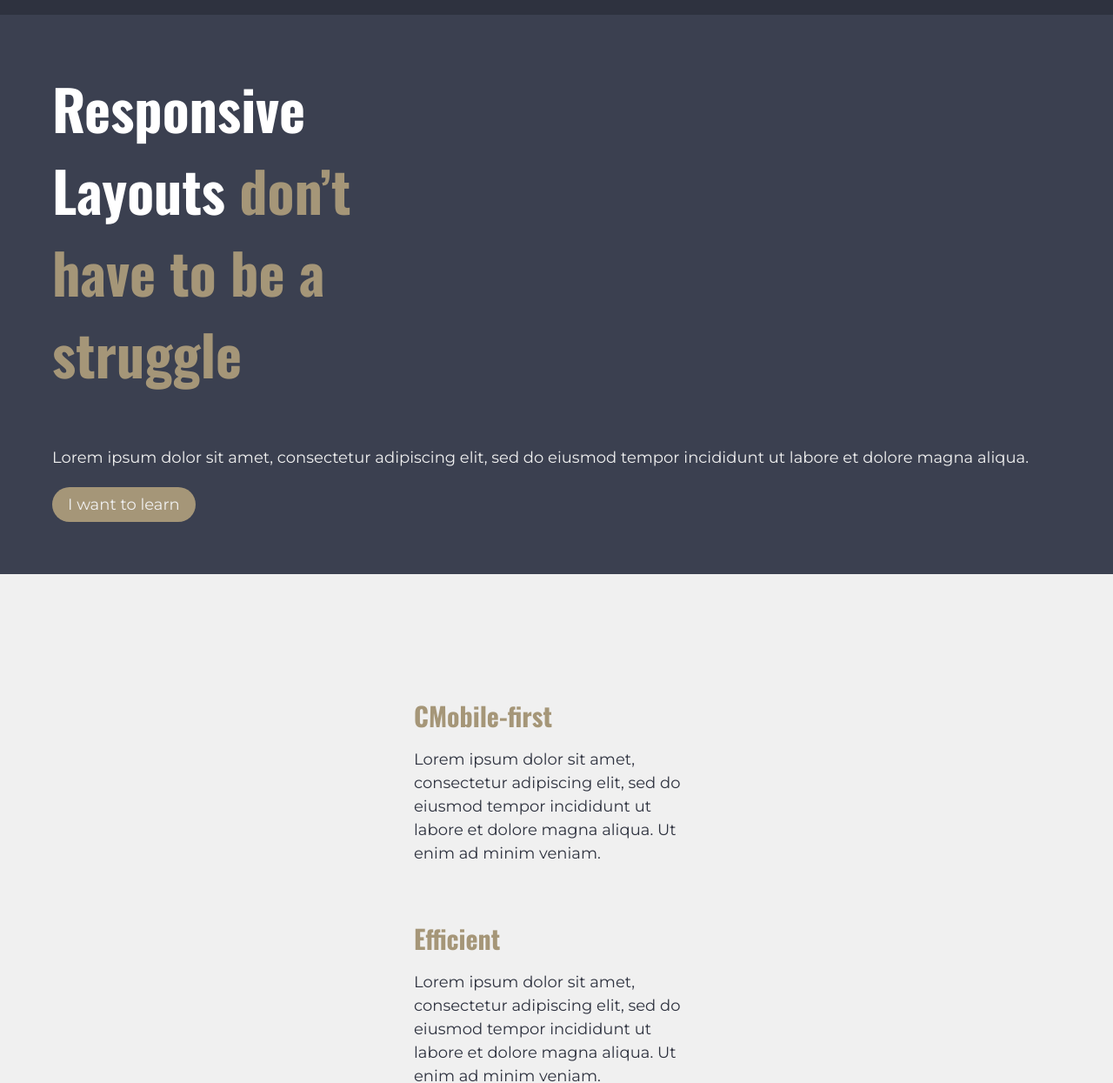
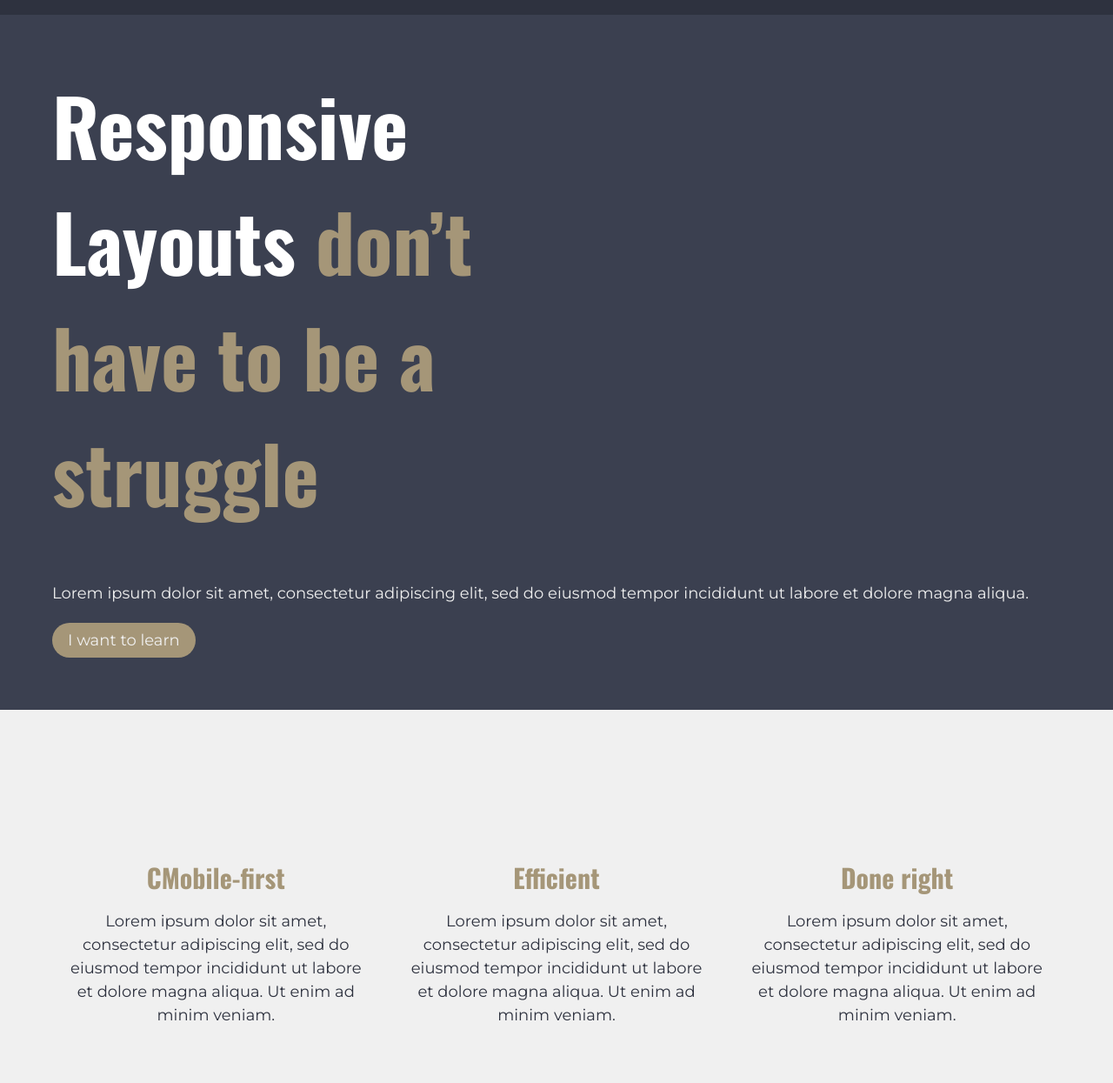
Before and after one commit to YuriySobolyev/KP_Responsive-Layouts, a plain HTML site: page index.html in a window 1280 px wide. Shown: the part 58-1303 px from the top of the page at 87% size. Drawn offline with nearby package versions, Linux system fonts and the light colour scheme.

Commit message:
medium screens

```diff
--- a/css/style.css
+++ b/css/style.css
@@ -37,6 +37,7 @@ h4 {
     font-size: 54px;
     font-family: 'Oswald', sans-serif;
     margin: 0;
+    text-align: center;
 }
 
 h1, h2, h3, h4 {
@@ -222,7 +223,8 @@ nav {
 .sidebar__column {
     margin: 1em auto;
     padding: 1.2em 2em;
-    max-width: 400px;
+    /*max-width: 340px;*/
+    text-align: center;
 }
 
 .sidebar__column {
@@ -242,7 +244,6 @@ footer {
     padding: 80px 0;
     color: #6F737F;
     font-size: 16px;
-    text-align: center;
 }
 
 .footer__text--h {
@@ -258,3 +259,26 @@ footer {
     font-family: 'Montserrat', sans-serif;
     font-size: 16px;
 }
+
+@media screen and (min-width: 700px) {
+    h1{
+        font-size: 90px;
+    }
+
+    .sidebar,
+     .column__content--column,
+    .footer__links{
+        display: flex;
+        gap: 15px;
+        justify-content: space-between;
+    }
+
+    .sidebar__column,
+    .column {
+        margin: 60px 0;
+    }
+
+    .column {
+        padding: 10px;
+    }
+}
--- a/index.html
+++ b/index.html
@@ -14,7 +14,7 @@
 </head>
 <body>
 <header>
-    <div class="container row">
+    <div class="container">
         <nav>
             <div class="menu_toggler">
                 <span class="line line1"></span>
@@ -39,7 +39,7 @@
     </div>
 </header>
 <div class="intro">
-    <div class="container row">
+    <div class="container">
         <div class="intro__slog">
             <h1><span>Responsive<br>
                 Layouts</span> don’t<br>
@@ -57,7 +57,8 @@
 </div>
 <main>
     <div class="column__content">
-        <div class="container row">
+        <div class="container">
+            <div class="column__content--column">
                 <div class="column">
                     <h3>CMobile-first</h3>
                     <p>Lorem ipsum dolor sit amet,
@@ -84,8 +85,9 @@
                 </div>
             </div>
         </div>
+    </div>
     <div class="main__content">
-        <div class="container row">
+        <div class="container">
             <div class="content">
                 <h2>It doesn’t have to be so hard</h2>
                 <p>Lorem ipsum dolor sit amet, consectetur adipisicing elit. Adipisci assumenda deserunt enim error ex
@@ -124,8 +126,8 @@
     </div>
 </main>
 <footer>
-    <div class="container row">
     <h4>Just scratching the surface</h4>
+    <div class="container">
         <div class="foter__text">
             <p class="footer__text--h">About our company</p>
             <p>Lorem ipsum dolor sit amet, consectetur adipiscing elit, sed do
```
Lines whose indentation alone changed are shown as unchanged.
